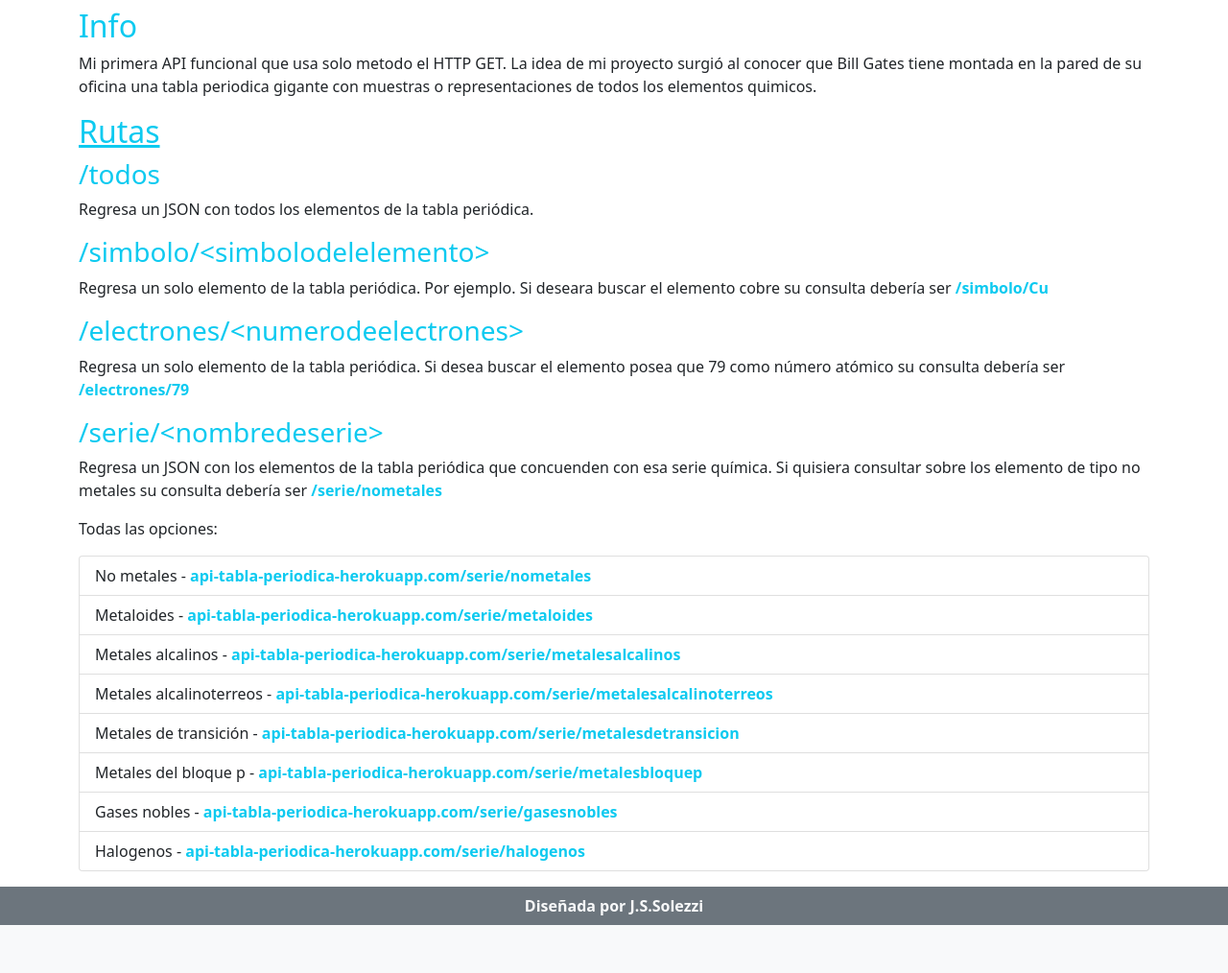
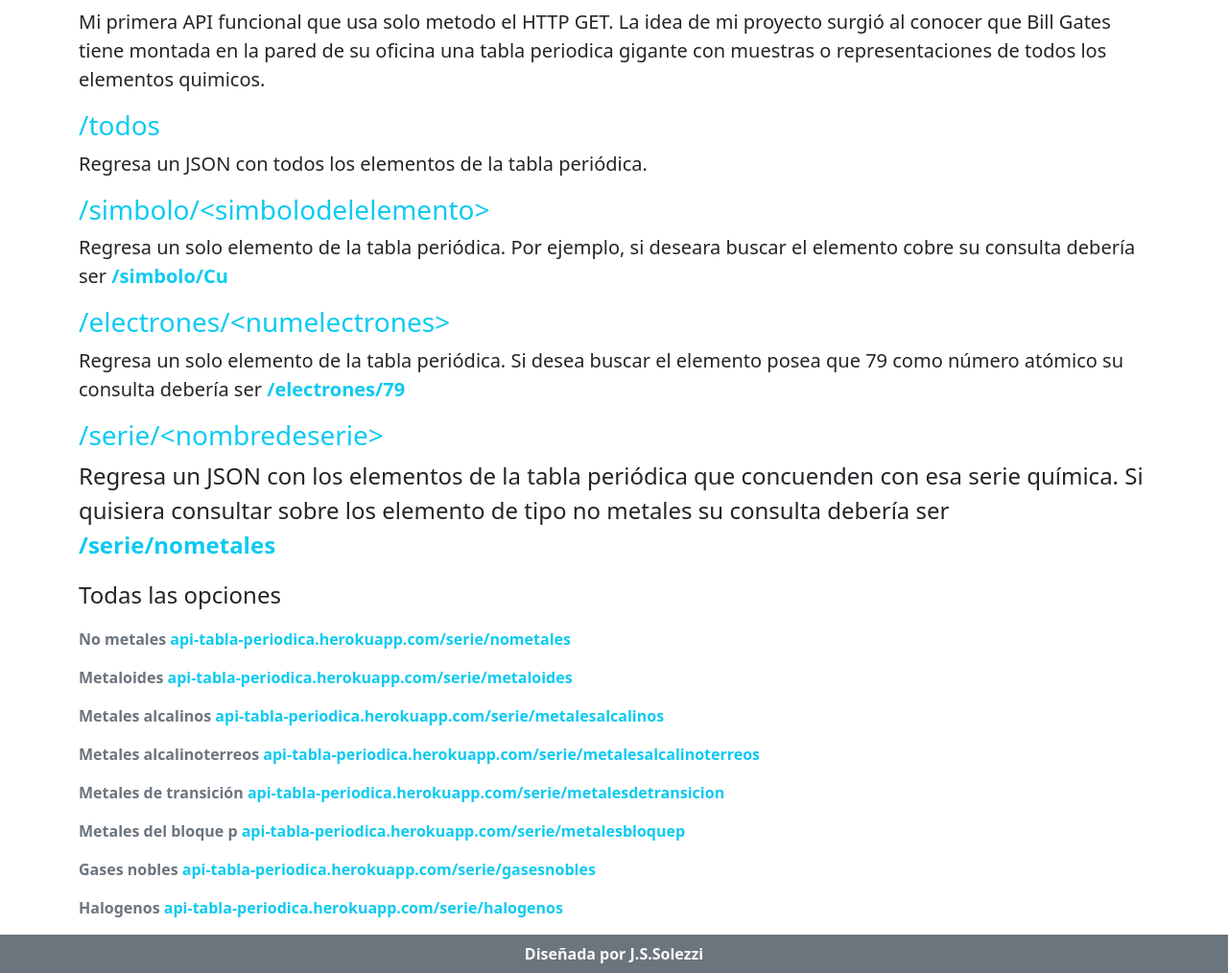
Before and after one commit to sebsolezzi/api-tabla-periodica, a Flask app: page / in a window 1280 px wide. Shown: the part 80-1094 px from the top of the page at 96% size. Before the commit the page ends 1044 px from the top, so only its background shows below. Run offline with Flask 2, Linux system fonts and the light colour scheme.

Commit message:
tercer comit

```diff
--- a/routes/elementos.py
+++ b/routes/elementos.py
@@ -31,7 +31,7 @@ def return_por_electrones(electrones):
     if len(lista) >= 1:
         return jsonify(lista),200
     else:
-        return jsonify(listae),204
+        return jsonify(lista),204
 
 
 #regresa un json con el elemento de la tabla que tenga ese simbolo
--- a/templates/index.html
+++ b/templates/index.html
@@ -1,60 +1,82 @@
 <!DOCTYPE html>
 <html lang="es">
+
 <head>
     <meta charset="UTF-8">
     <meta http-equiv="X-UA-Compatible" content="IE=edge">
     <meta name="viewport" content="width=device-width, initial-scale=1.0">
     <title>Elementos - API</title>
-    <link href="https://cdn.jsdelivr.net/npm/bootstrap@5.1.3/dist/css/bootstrap.min.css" rel="stylesheet" integrity="sha384-1BmE4kWBq78iYhFldvKuhfTAU6auU8tT94WrHftjDbrCEXSU1oBoqyl2QvZ6jIW3" crossorigin="anonymous">
+    <link href="https://cdn.jsdelivr.net/npm/bootstrap@5.1.3/dist/css/bootstrap.min.css" rel="stylesheet"
+        integrity="sha384-1BmE4kWBq78iYhFldvKuhfTAU6auU8tT94WrHftjDbrCEXSU1oBoqyl2QvZ6jIW3" crossorigin="anonymous">
 </head>
+
 <body>
-    <header class="bg-secondary">
+    <header class="bg-secondary w-100">
         <h1 class="text-light text-center py-3">Tabla periodica - API</h1>
     </header>
     <div class="container">
-        <main>
-            <h2 class="text-info">Info</h2>
-            <p>
-                Mi primera API funcional que usa solo metodo el HTTP GET. La idea de mi proyecto surgió al conocer que Bill Gates tiene montada en la pared de su oficina
+        <main class="col-12">
+            <p class="fs-5">
+                Mi primera API funcional que usa solo metodo el HTTP GET. La idea de mi proyecto surgió al conocer que
+                Bill Gates tiene montada en la pared de su oficina
                 una tabla periodica gigante con muestras o representaciones de todos los elementos quimicos.
             </p>
         </main>
-        <h2 class="text-decoration-underline text-info">Rutas</h2>
-        <section>
+
+        <section class="col-12">
             <article>
                 <h3 class="text-info">/todos</h3>
-                <p>
+                <p class="fs-5">
                     Regresa un JSON con todos los elementos de la tabla periódica.
                 </p>
             </article>
+
             <article>
                 <h3 class="text-info">/simbolo/&lt;simbolodelelemento&gt;</h3>
-                <p>
-                    Regresa un solo elemento de la tabla periódica. Por ejemplo. Si deseara buscar el elemento cobre su consulta debería ser <span class="text-info fw-bold">/simbolo/Cu</span>
+                <p class="fs-5">
+                    Regresa un solo elemento de la tabla periódica. Por ejemplo, si deseara buscar el elemento cobre su
+                    consulta debería ser <span class="text-info fw-bold">/simbolo/Cu</span>
                 </p>
             </article>
+
             <article>
-                <h3 class="text-info">/electrones/&lt;numerodeelectrones&gt;</h3>
-                <p>
-                    Regresa un solo elemento de la tabla periódica. Si desea buscar el elemento posea que 79 como número atómico su consulta debería ser <span class="text-info fw-bold">/electrones/79</span>
+                <h3 class="text-info">/electrones/&lt;numelectrones&gt;</h3>
+                <p class="fs-5">
+                    Regresa un solo elemento de la tabla periódica. Si desea buscar el elemento posea que 79 como número
+                    atómico su consulta debería ser <span class="text-info fw-bold">/electrones/79</span>
                 </p>
             </article>
+
             <article>
                 <h3 class="text-info">/serie/&lt;nombredeserie&gt;</h3>
-                <p>
-                    Regresa un JSON con los elementos de la tabla periódica que concuenden con esa serie química. Si quisiera consultar sobre los elemento de tipo no metales su consulta debería ser <span class="text-info fw-bold">/serie/nometales</span>
+                <p class="fs-4">
+                    Regresa un JSON con los elementos de la tabla periódica que concuenden con esa serie química. Si
+                    quisiera consultar sobre los elemento de tipo no metales su consulta debería ser <span
+                        class="text-info fw-bold">/serie/nometales</span>
                 </p>
-                <p>Todas las opciones:</p>
-                <ul class="list-group">
-                    <li class="list-group-item">No metales - <span class="text-info fw-bold">api-tabla-periodica-herokuapp.com/serie/nometales</span></li>
-                    <li class="list-group-item">Metaloides - <span class="text-info fw-bold">api-tabla-periodica-herokuapp.com/serie/metaloides</span></li>
-                    <li class="list-group-item">Metales alcalinos - <span class="text-info fw-bold">api-tabla-periodica-herokuapp.com/serie/metalesalcalinos</span></li>
-                    <li class="list-group-item">Metales alcalinoterreos - <span class="text-info fw-bold">api-tabla-periodica-herokuapp.com/serie/metalesalcalinoterreos</span></li>
-                    <li class="list-group-item">Metales de transición - <span class="text-info fw-bold">api-tabla-periodica-herokuapp.com/serie/metalesdetransicion</span></li>
-                    <li class="list-group-item">Metales del bloque p - <span class="text-info fw-bold">api-tabla-periodica-herokuapp.com/serie/metalesbloquep</span></li>
-                    <li class="list-group-item">Gases nobles - <span class="text-info fw-bold">api-tabla-periodica-herokuapp.com/serie/gasesnobles</span></li>
-                    <li class="list-group-item">Halogenos - <span class="text-info fw-bold">api-tabla-periodica-herokuapp.com/serie/halogenos</span></li>
-                  </ul>
+                <p class="fs-4">
+                    Todas las opciones <br>
+                </p>
+
+                <p><span class="text-secondary fw-bold">No metales</span> <span
+                        class=" text-info fw-bold">api-tabla-periodica.herokuapp.com/serie/nometales</span></p>
+                <p><span class="text-secondary fw-bold">Metaloides</span> <span
+                        class="text-info fw-bold">api-tabla-periodica.herokuapp.com/serie/metaloides</span></p>
+                <p><span class="text-secondary fw-bold">Metales alcalinos</span> <span
+                        class="text-info fw-bold">api-tabla-periodica.herokuapp.com/serie/metalesalcalinos</span>
+                </p>
+                <p><span class="text-secondary fw-bold">Metales alcalinoterreos</span> <span
+                        class="text-info fw-bold">api-tabla-periodica.herokuapp.com/serie/metalesalcalinoterreos</span>
+                </p>
+                <p><span class="text-secondary fw-bold">Metales de transición</span> <span
+                        class="text-info fw-bold">api-tabla-periodica.herokuapp.com/serie/metalesdetransicion</span>
+                </p>
+                <p><span class="text-secondary fw-bold">Metales del bloque p</span> <span
+                        class="text-info fw-bold">api-tabla-periodica.herokuapp.com/serie/metalesbloquep</span></p>
+                <p><span class="text-secondary fw-bold">Gases nobles</span> <span
+                        class="text-info fw-bold">api-tabla-periodica.herokuapp.com/serie/gasesnobles</span></p>
+                <p><span class="text-secondary fw-bold">Halogenos</span> <span
+                        class="text-info fw-bold">api-tabla-periodica.herokuapp.com/serie/halogenos</span></p>
             </article>
         </section>
     </div>
@@ -62,4 +84,5 @@
         Diseñada por J.S.Solezzi
     </footer>
 </body>
+
 </html>
```
